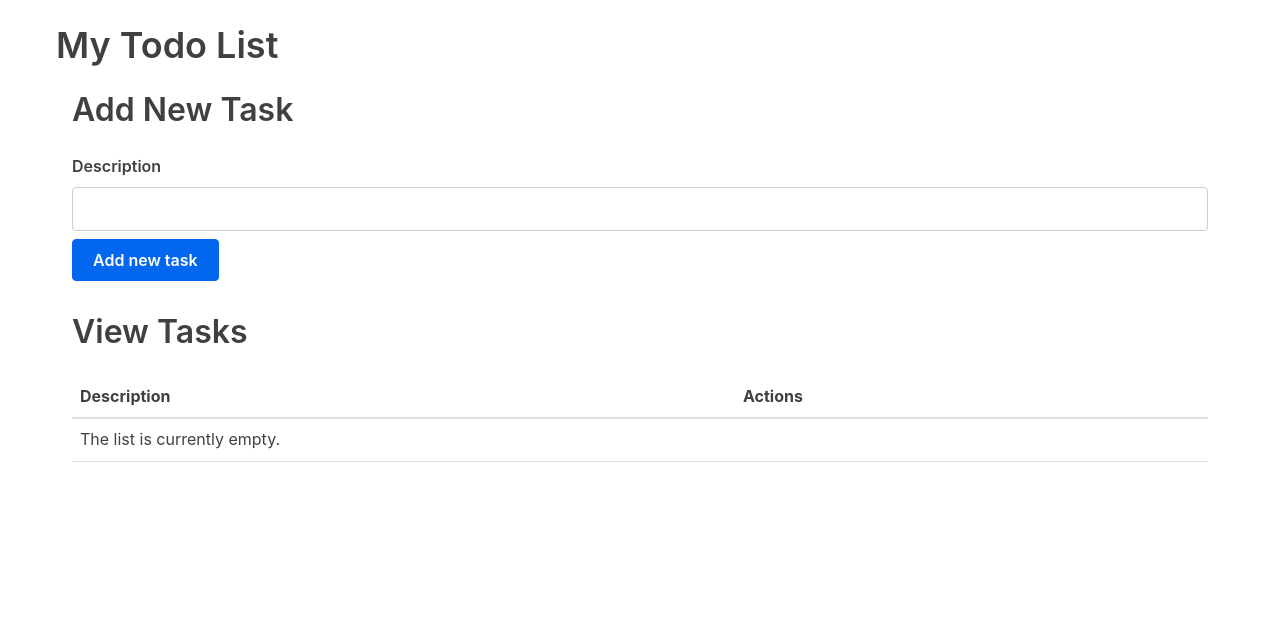
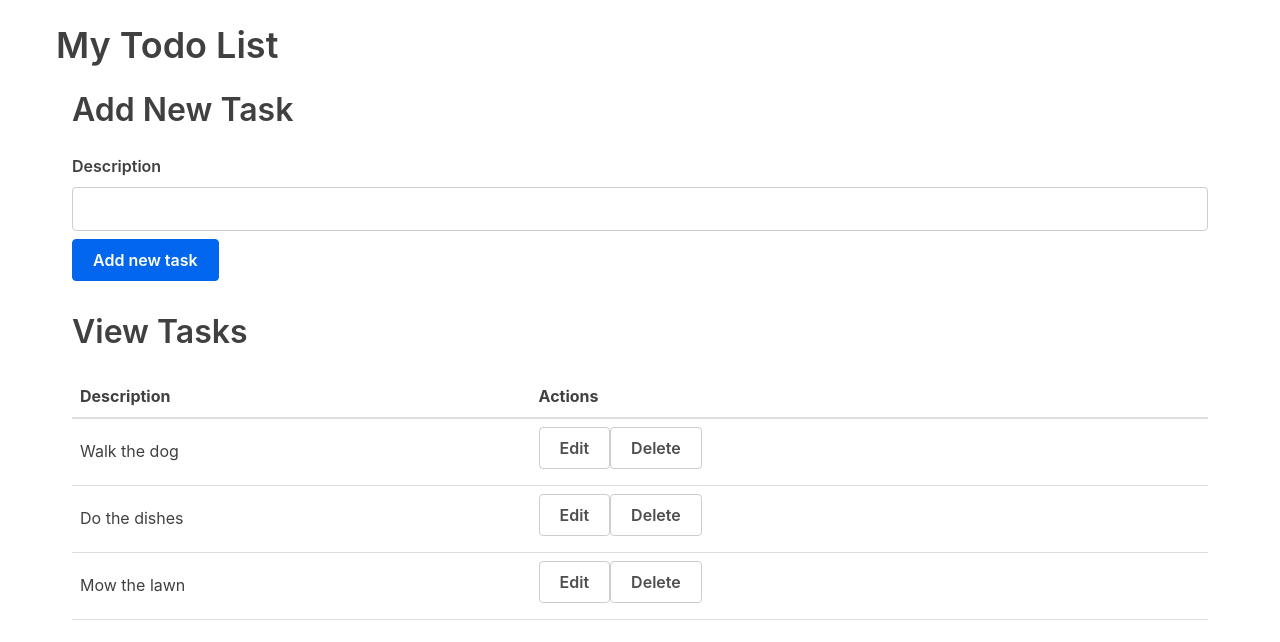
Before and after one commit to MarcLignarius/React.ToDoList, a React (Create React App) app: page / in a window 1280 px wide. Shown: the top 642 px of the page. Built offline with nearby package versions, Linux system fonts and the light colour scheme.

Commit message:
populate array and remove comments from index

```diff
--- a/src/App.js
+++ b/src/App.js
@@ -4,7 +4,11 @@ import AddTaskForm from './forms/AddTaskForm'
 import EditTaskForm from './forms/EditTaskForm'
 
 const App = () => {
-  const tasksData = []
+  const tasksData = [
+    {id: 1, name: 'Walk the dog'},
+    {id: 2, name: 'Do the dishes'},
+    {id: 3, name: 'Mow the lawn'}
+  ]
 
   const [tasks, setTasks] = useState(tasksData)
   const [editing, setEditing] = useState(false)
--- a/src/index.js
+++ b/src/index.js
@@ -4,7 +4,3 @@ import './index.css';
 import App from './App';
 
 ReactDOM.render(<App />, document.getElementById('root'));
-
-// If you want your app to work offline and load faster, you can change
-// unregister() to register() below. Note this comes with some pitfalls.
-// Learn more about service workers: https://bit.ly/CRA-PWA
```
Also changed, not shown: 1 other file (tests, documents, lock files or other folders).
